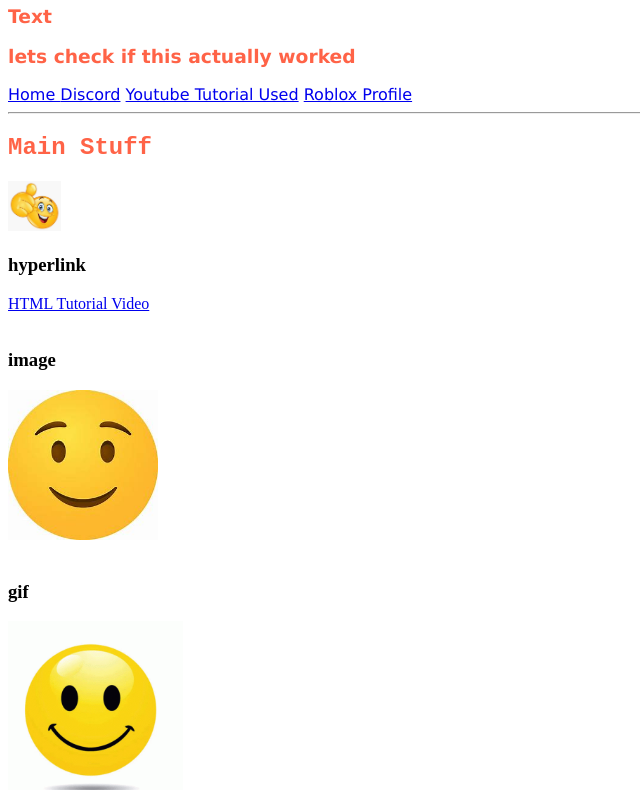
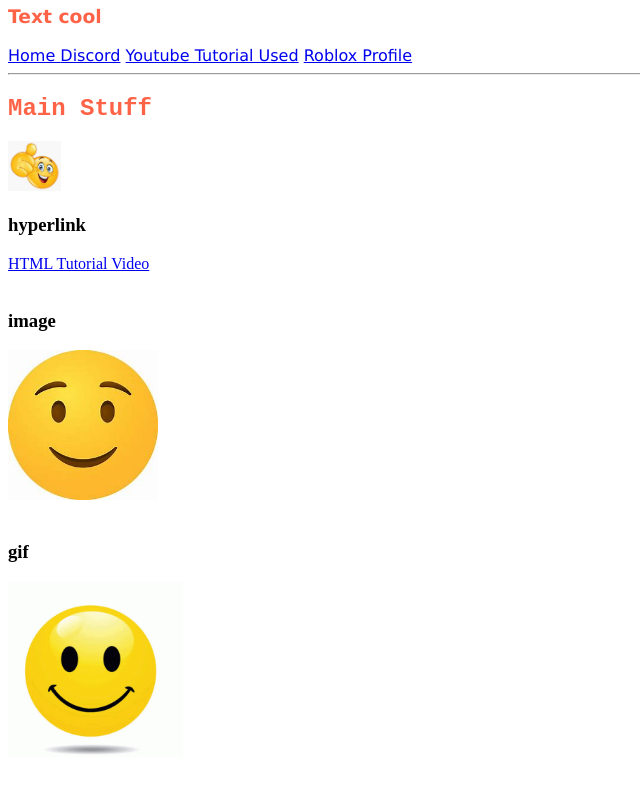
Before and after one commit to fridgedoors/website-demo, a plain HTML site: page index.html in a window 1280 px wide. Shown: the part 75-865 px from the top of the page, without its empty margins (0-640 px from the left). Drawn offline with Linux system fonts and the light colour scheme.

Commit message:
Your commit message

```diff
--- a/index.html
+++ b/index.html
@@ -10,8 +10,7 @@
 <body>
     <header style="color: tomato; font-family: 'Lucida Sans', 'Lucida Sans Regular', 'Lucida Grande', 'Lucida Sans Unicode', Geneva, Verdana, sans-serif;">
         <h1>Html Site</h1>
-        <h3> Text</h3>
-        <h3>lets check if this actually worked</h3>
+        <h3>Text cool</h3>
         <a href="index.html" target="_blank"> Home </a>
         <a href="https://discord.gg/GW3J5SGq5H" target="_blank">Discord</a>
         <a href="https://www.youtube.com/watch?v=HGTJBPNC-Gw" target="_blank">Youtube Tutorial Used</a>
```
